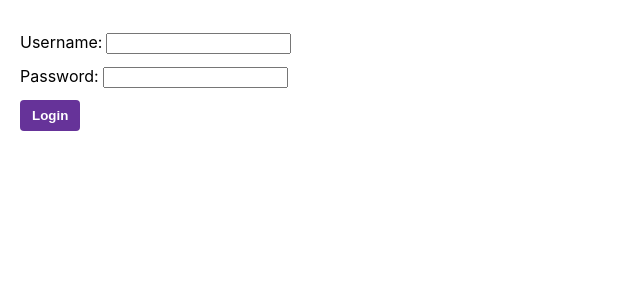
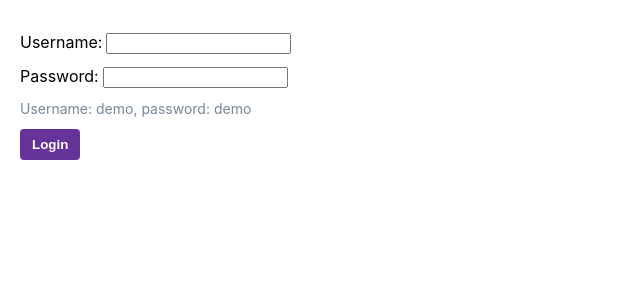
Before and after one commit to ryanditjia/ghibli, a Next.js app: page /login in a window 1280 px wide. Shown: the top 300 px of the page, without its empty margins (0-640 px from the left). Built offline with nearby package versions, Linux system fonts and the light colour scheme.

Commit message:
add login endpoint with jwt cookie

```diff
--- /dev/null
+++ b/lib/contants.ts
@@ -0,0 +1,4 @@
+export const ACCEPTED_CREDENTIAL = {
+  USERNAME: 'demo',
+  PASSWORD: 'demo',
+}
--- a/package.json
+++ b/package.json
@@ -9,11 +9,15 @@
     "lint": "next lint"
   },
   "dependencies": {
+    "cookie": "^0.5.0",
+    "jsonwebtoken": "^8.5.1",
     "next": "12.2.5",
     "react": "18.2.0",
     "react-dom": "18.2.0"
   },
   "devDependencies": {
+    "@types/cookie": "^0.5.1",
+    "@types/jsonwebtoken": "^8.5.9",
     "@types/node": "^18.7.14",
     "@types/react": "18.0.18",
     "eslint": "8.23.0",
--- /dev/null
+++ b/pages/api/login.ts
@@ -0,0 +1,45 @@
+// Next.js API route support: https://nextjs.org/docs/api-routes/introduction
+import { serialize } from 'cookie'
+import jwt from 'jsonwebtoken'
+import type { NextApiRequest, NextApiResponse } from 'next'
+import type { CookieSerializeOptions } from 'cookie'
+
+import { ACCEPTED_CREDENTIAL } from '../../lib/contants'
+
+type Data = {
+  name: string
+}
+
+export const COOKIE_CONFIG: CookieSerializeOptions = {
+  path: '/',
+  domain: 'localhost',
+  httpOnly: true,
+  maxAge: 60,
+  sameSite: 'lax',
+}
+
+export default function handler(
+  req: NextApiRequest,
+  res: NextApiResponse<Data>
+) {
+  const { username, password } = JSON.parse(req.body)
+  if (
+    username !== ACCEPTED_CREDENTIAL.USERNAME ||
+    password !== ACCEPTED_CREDENTIAL.PASSWORD
+  ) {
+    res.status(401).end()
+  }
+
+  const token = jwt.sign(
+    {
+      username: 'demo',
+    },
+    'secret',
+    {
+      expiresIn: 60,
+    }
+  )
+
+  res.setHeader('Set-Cookie', [serialize('session', token, COOKIE_CONFIG)])
+  res.status(204).end()
+}
--- a/pages/login.module.css
+++ b/pages/login.module.css
@@ -2,9 +2,15 @@
   padding: 20px;
 }
 
+.form label,
+.form button,
+.help_text,
+.error_text {
+  margin-top: 12px;
+}
+
 .form label {
   display: block;
-  margin-top: 12px;
 }
 
 .form input {
@@ -12,7 +18,6 @@
 }
 
 .form button {
-  margin-top: 12px;
   padding: 8px 12px;
   background-color: rebeccapurple;
   border: none;
@@ -20,3 +25,16 @@
   border-radius: 4px;
   font-weight: 700;
 }
+
+.help_text,
+.error_text {
+  font-size: 0.875rem;
+}
+
+.help_text {
+  color: lightslategrey;
+}
+
+.error_text {
+  color: crimson;
+}
--- a/pages/login.tsx
+++ b/pages/login.tsx
@@ -1,7 +1,9 @@
-import { NextPage } from 'next'
+import { useRouter } from 'next/router'
 import { useState } from 'react'
+import type { NextPage } from 'next'
 
 import styles from './login.module.css'
+import { ACCEPTED_CREDENTIAL } from '../lib/contants'
 
 const INPUT_NAMES = {
   USERNAME: 'username',
@@ -9,14 +11,31 @@ const INPUT_NAMES = {
 }
 
 const LoginPage: NextPage = () => {
+  const router = useRouter()
   const [formValues, setFormValues] = useState({
     [INPUT_NAMES.USERNAME]: '',
     [INPUT_NAMES.PASSWORD]: '',
   })
+  const [submissionState, setSubmissionState] = useState<
+    'IDLE' | 'SUBMITTING' | 'SUCCESS' | 'ERROR'
+  >('IDLE')
 
-  const handleSubmit: React.FormEventHandler<HTMLFormElement> = (event) => {
+  const handleSubmit: React.FormEventHandler<HTMLFormElement> = async (
+    event
+  ) => {
     event.preventDefault()
-    // TODO: login endpoint
+    setSubmissionState('SUBMITTING')
+    const res = await fetch('/api/login', {
+      method: 'POST',
+      body: JSON.stringify(formValues),
+    })
+
+    if (!res.ok) {
+      setSubmissionState('ERROR')
+    } else {
+      setSubmissionState('SUCCESS')
+      router.push('/')
+    }
   }
 
   const handleChange: React.ChangeEventHandler<HTMLInputElement> = (event) => {
@@ -24,6 +43,25 @@ const LoginPage: NextPage = () => {
       ...prev,
       [event.target.name]: event.target.value,
     }))
+  }
+
+  const renderHelpText = () => {
+    if (submissionState === 'IDLE') {
+      return (
+        <div className={styles.help_text}>
+          Username: {ACCEPTED_CREDENTIAL.USERNAME}, password:{' '}
+          {ACCEPTED_CREDENTIAL.PASSWORD}{' '}
+        </div>
+      )
+    }
+
+    if (submissionState === 'ERROR') {
+      return (
+        <div className={styles.error_text}>
+          Login failed, please check your credentials again.
+        </div>
+      )
+    }
   }
 
   return (
@@ -34,6 +72,7 @@ const LoginPage: NextPage = () => {
           type="text"
           onChange={handleChange}
           name={INPUT_NAMES.USERNAME}
+          value={formValues[INPUT_NAMES.USERNAME]}
         />
       </label>
 
@@ -43,10 +82,15 @@ const LoginPage: NextPage = () => {
           type="password"
           onChange={handleChange}
           name={INPUT_NAMES.PASSWORD}
+          value={formValues[INPUT_NAMES.PASSWORD]}
         />
       </label>
 
-      <button type="submit">Login</button>
+      {renderHelpText()}
+
+      <button type="submit" disabled={submissionState === 'SUBMITTING'}>
+        Login
+      </button>
     </form>
   )
 }
```
Also changed, not shown: 1 other file (tests, documents, lock files or other folders).
